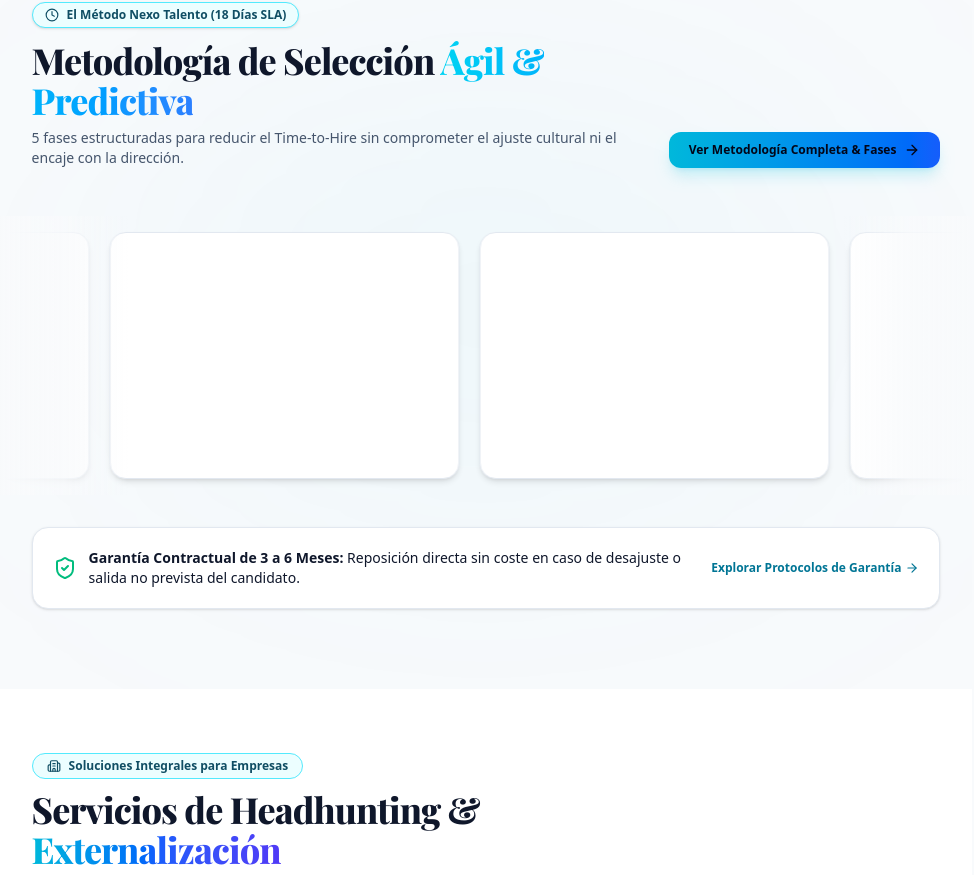
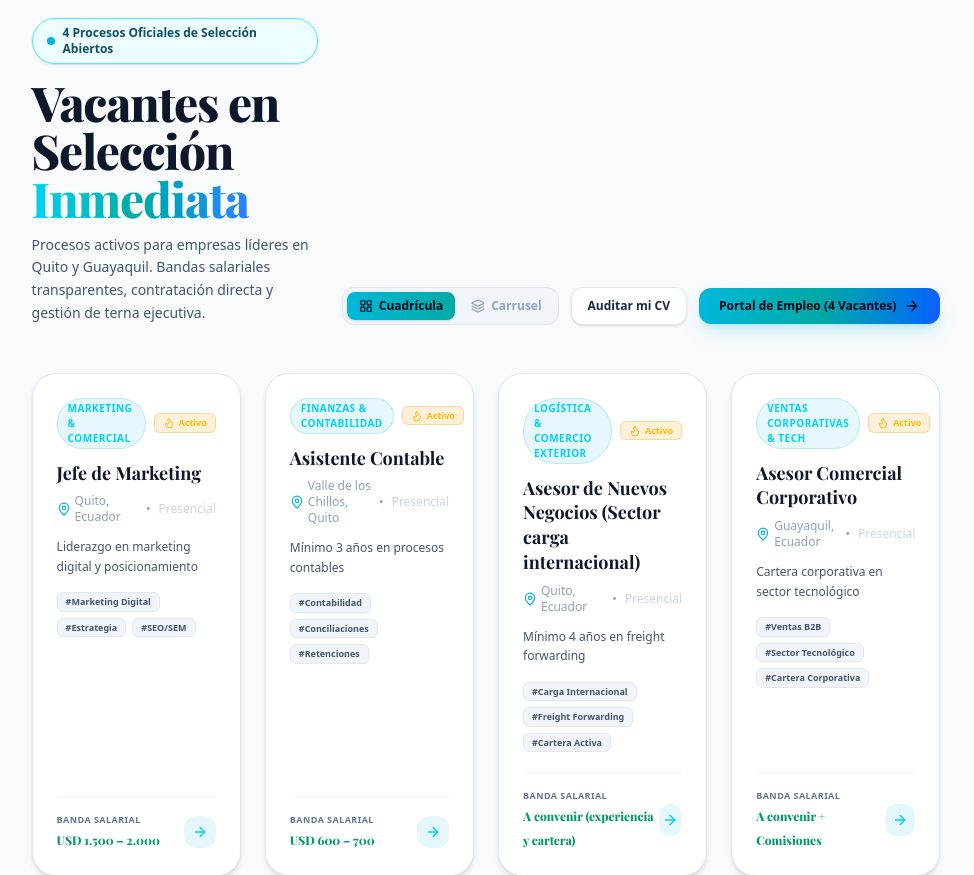
Before and after one commit to pavelo88/nexotalento, a React (Vite) app: page / in a window 1280 px wide. Shown: the part 1848-2723 px from the top of the page, without its empty margins (154-1128 px from the left). Built offline with nearby package versions, Linux system fonts and the light colour scheme.

Commit message:
feat(home-ui): mostrar vacantes activas en cuadricula directa tras bragbar y enriquecer tarjetas

```diff
--- a/src/components/FeaturedVacanciesSummary.tsx
+++ b/src/components/FeaturedVacanciesSummary.tsx
@@ -1,4 +1,4 @@
-import React from 'react';
+import React, { useState } from 'react';
 import { useTheme } from '../context/ThemeContext';
 import { PageRoute } from '../types';
 import {
@@ -10,9 +10,10 @@ import {
   Building2,
   CheckCircle2,
   Sparkles,
-  Send
+  TrendingUp,
+  LayoutGrid,
+  Layers
 } from 'lucide-react';
-import { COMPANY_CONFIG } from '../config/company';
 
 interface FeaturedVacanciesSummaryProps {
   onNavigate: (path: PageRoute) => void;
@@ -24,90 +25,131 @@ export const FeaturedVacanciesSummary: React.FC<FeaturedVacanciesSummaryProps> =
   onOpenCVAnalyzer
 }) => {
   const { theme } = useTheme();
+  const [activeTab, setActiveTab] = useState<'grid' | 'carousel'>('grid');
 
   const vacancies = [
     {
       id: 'job-jefe-marketing',
       title: 'Jefe de Marketing',
       department: 'Marketing & Comercial',
-      location: 'Quito / Modalidad presencial',
+      location: 'Quito, Ecuador',
       modality: 'Presencial',
       salary: 'USD 1.500 – 2.000',
-      tags: ['Marketing Digital', 'Estrategia', 'SEO/SEM', 'Quito'],
+      experience: 'Liderazgo en marketing digital y posicionamiento',
+      tags: ['Marketing Digital', 'Estrategia', 'SEO/SEM', 'Leads'],
       hot: true
     },
     {
       id: 'job-asistente-contable',
       title: 'Asistente Contable',
       department: 'Finanzas & Contabilidad',
-      location: 'Quito / Valle de los Chillos – Presencial',
+      location: 'Valle de los Chillos, Quito',
       modality: 'Presencial',
       salary: 'USD 600 – 700',
-      tags: ['Contabilidad', 'Retenciones', 'Impuestos', 'Valle de los Chillos'],
+      experience: 'Mínimo 3 años en procesos contables',
+      tags: ['Contabilidad', 'Conciliaciones', 'Retenciones', 'Impuestos'],
       hot: true
     },
     {
       id: 'job-asesor-nuevos-negocios',
       title: 'Asesor de Nuevos Negocios (Sector carga internacional)',
-      department: 'Logística & Carga Internacional',
-      location: 'Quito / Ecuador',
+      department: 'Logística & Comercio Exterior',
+      location: 'Quito, Ecuador',
       modality: 'Presencial',
       salary: 'A convenir (experiencia y cartera)',
-      tags: ['Carga Internacional', 'Freight Forwarding', 'Cartera Activa', 'Quito'],
+      experience: 'Mínimo 4 años en freight forwarding',
+      tags: ['Carga Internacional', 'Freight Forwarding', 'Cartera Activa', 'B2B'],
       hot: true
     },
     {
       id: 'job-asesor-comercial-corporativo',
       title: 'Asesor Comercial Corporativo',
-      department: 'Ventas & Sector Tecnológico',
-      location: 'Guayaquil, Ecuador / Presencial',
+      department: 'Ventas Corporativas & Tech',
+      location: 'Guayaquil, Ecuador',
       modality: 'Presencial',
       salary: 'A convenir + Comisiones',
-      tags: ['Ventas B2B', 'Sector Tecnológico', 'Cartera Corporativa', 'Guayaquil'],
+      experience: 'Cartera corporativa en sector tecnológico',
+      tags: ['Ventas B2B', 'Sector Tecnológico', 'Cartera Corporativa', 'Comisiones'],
       hot: true
     }
   ];
 
-  // Las 4 vacantes activas duplicadas para animación infinita continua
   const marqueeItems = [...vacancies, ...vacancies];
 
   return (
-    <section id="vacantes-resumen" className="py-16 sm:py-20 relative overflow-hidden">
+    <section id="vacantes-resumen" className="py-16 sm:py-24 relative overflow-hidden">
 
-      {/* Background Glow */}
-      <div className="absolute top-1/2 left-1/2 -translate-x-1/2 -translate-y-1/2 w-[700px] h-[350px] bg-cyan-500/5 rounded-full blur-[140px] pointer-events-none" />
+      {/* Background Subtle Mesh Gradient */}
+      <div className="absolute top-1/2 left-1/2 -translate-x-1/2 -translate-y-1/2 w-[800px] h-[400px] bg-gradient-to-r from-cyan-500/10 via-[#00A9A3]/10 to-blue-600/10 rounded-full blur-[140px] pointer-events-none -z-10" />
 
       <div className="max-w-7xl mx-auto px-4 sm:px-6 lg:px-8 relative z-10 mb-8 sm:mb-12">
 
-        {/* Header con llamada directa al catálogo */}
+        {/* Header con estética SaaS de Alto Impacto (Ontop + Freelancer) */}
         <div className="flex flex-col md:flex-row md:items-end justify-between gap-6">
           <div className="max-w-2xl">
-            <div className={`inline-flex items-center gap-2 px-3 py-1 rounded-full border shadow-sm mb-3 text-xs font-bold ${
+            <div className={`inline-flex items-center gap-2 px-3.5 py-1.5 rounded-full border shadow-sm mb-3.5 text-xs font-bold ${
               theme === 'dark'
                 ? 'bg-cyan-950/40 border-cyan-500/30 text-cyan-300'
                 : 'bg-cyan-50 border-cyan-300 text-cyan-900'
             }`}>
-              <Briefcase className="w-3.5 h-3.5 text-cyan-400" />
-              <span>Oportunidades de Empleo en Ecuador</span>
+              <span className="relative flex h-2 w-2">
+                <span className="animate-ping absolute inline-flex h-full w-full rounded-full bg-cyan-400 opacity-75" />
+                <span className="relative inline-flex rounded-full h-2 w-2 bg-cyan-500" />
+              </span>
+              <span>4 Procesos Oficiales de Selección Abiertos</span>
             </div>
 
-            <h2 className="text-2xl sm:text-4xl font-extrabold tracking-tight font-heading">
-              Procesos Activos de <span className="text-transparent bg-clip-text bg-gradient-to-r from-cyan-400 to-blue-500">Selección</span>
+            <h2 className="text-2xl sm:text-4xl lg:text-5xl font-extrabold tracking-tight font-heading">
+              Vacantes en Selección{' '}
+              <span className="text-transparent bg-clip-text bg-gradient-to-r from-cyan-400 via-[#00A9A3] to-blue-500">
+                Inmediata
+              </span>
             </h2>
 
-            <p className={`mt-2 text-xs sm:text-sm ${
+            <p className={`mt-3 text-xs sm:text-sm leading-relaxed ${
               theme === 'dark' ? 'text-slate-300' : 'text-slate-600'
             }`}>
-              Posiciones abiertas en Quito y Guayaquil con contratación inmediata, bandas salariales transparentes y gestión confidencial.
+              Procesos activos para empresas líderes en Quito y Guayaquil. Bandas salariales transparentes, contratación directa y gestión de terna ejecutiva.
             </p>
           </div>
 
-          <div className="flex flex-wrap items-center gap-2.5 shrink-0">
+          {/* Selector de visualización y llamada a la acción */}
+          <div className="flex flex-wrap items-center gap-3 shrink-0">
+            {/* View Switcher Toggle */}
+            <div className={`p-1 rounded-xl border flex items-center gap-1 ${
+              theme === 'dark' ? 'bg-slate-900/90 border-slate-800' : 'bg-slate-100 border-slate-200'
+            }`}>
+              <button
+                type="button"
+                onClick={() => setActiveTab('grid')}
+                className={`px-3 py-1.5 rounded-lg text-xs font-bold transition-all flex items-center gap-1.5 ${
+                  activeTab === 'grid'
+                    ? 'bg-gradient-to-r from-cyan-500 to-[#00A9A3] text-slate-950 shadow-sm'
+                    : 'text-slate-400 hover:text-slate-200'
+                }`}
+              >
+                <LayoutGrid className="w-3.5 h-3.5" />
+                <span>Cuadrícula</span>
+              </button>
+              <button
+                type="button"
+                onClick={() => setActiveTab('carousel')}
+                className={`px-3 py-1.5 rounded-lg text-xs font-bold transition-all flex items-center gap-1.5 ${
+                  activeTab === 'carousel'
+                    ? 'bg-gradient-to-r from-cyan-500 to-[#00A9A3] text-slate-950 shadow-sm'
+                    : 'text-slate-400 hover:text-slate-200'
+                }`}
+              >
+                <Layers className="w-3.5 h-3.5" />
+                <span>Carrusel</span>
+              </button>
+            </div>
+
             {onOpenCVAnalyzer && (
               <button
                 type="button"
                 onClick={onOpenCVAnalyzer}
-                className={`px-4 py-2.5 rounded-xl border text-xs font-bold transition-all ${
+                className={`px-4 py-2.5 rounded-xl border text-xs font-bold transition-all active:scale-95 cursor-pointer ${
                   theme === 'dark'
                     ? 'bg-slate-900 hover:bg-slate-800 text-slate-200 border-slate-700'
                     : 'bg-white hover:bg-slate-50 text-slate-800 border-slate-200 shadow-sm'
@@ -120,9 +162,9 @@ export const FeaturedVacanciesSummary: React.FC<FeaturedVacanciesSummaryProps> =
             <button
               type="button"
               onClick={() => onNavigate('/vacantes')}
-              className="px-5 py-2.5 rounded-xl bg-gradient-to-r from-cyan-500 to-blue-600 hover:from-cyan-400 hover:to-blue-500 text-slate-950 font-extrabold text-xs transition-all shadow-lg shadow-cyan-500/20 flex items-center gap-2 hover:scale-105 cursor-pointer active:scale-95"
+              className="px-5 py-2.5 rounded-xl bg-gradient-to-r from-cyan-500 via-[#00A9A3] to-blue-600 hover:opacity-95 text-slate-950 font-extrabold text-xs transition-all shadow-lg shadow-cyan-500/20 flex items-center gap-2 hover:scale-105 cursor-pointer active:scale-95"
             >
-              <span>Ver Catálogo Completo (4 Procesos Activos)</span>
+              <span>Portal de Empleo (4 Vacantes)</span>
               <ArrowRight className="w-4 h-4" />
             </button>
           </div>
@@ -130,7 +172,106 @@ export const FeaturedVacanciesSummary: React.FC<FeaturedVacanciesSummaryProps> =
 
       </div>
 
-      {/* ================= CARRUSEL INFINITO DE VACANTES ================= */}
+      {/* ================= 1. VISTA EN CUADRÍCULA ESTÁTICA (ONTOP + FREELANCER STYLE) ================= */}
+      {activeTab === 'grid' && (
+        <div className="max-w-7xl mx-auto px-4 sm:px-6 lg:px-8">
+          <div className="grid grid-cols-1 md:grid-cols-2 lg:grid-cols-4 gap-6">
+            {vacancies.map((job) => (
+              <div
+                key={job.id}
+                onClick={() => onNavigate('/vacantes')}
+                className={`group relative rounded-3xl p-6 border transition-all duration-300 hover:-translate-y-1 hover:shadow-2xl flex flex-col justify-between cursor-pointer ${
+                  theme === 'dark'
+                    ? 'bg-slate-900/80 hover:bg-slate-900 border-slate-800 hover:border-cyan-500/60 shadow-xl shadow-black/40'
+                    : 'bg-white hover:bg-cyan-50/20 border-slate-200 hover:border-cyan-500/60 shadow-md hover:shadow-xl'
+                }`}
+              >
+                {/* Glow bar superior ontop style */}
+                <div className="absolute inset-x-0 top-0 h-1.5 rounded-t-3xl bg-gradient-to-r from-cyan-500 via-[#00A9A3] to-blue-500 opacity-0 group-hover:opacity-100 transition-opacity duration-300" />
+
+                <div>
+                  {/* Top Tags */}
+                  <div className="flex items-center justify-between gap-2 mb-3">
+                    <span className="text-[10px] font-extrabold uppercase tracking-wider px-2.5 py-0.5 rounded-full bg-cyan-500/10 text-cyan-400 border border-cyan-500/20">
+                      {job.department}
+                    </span>
+                    <span className="inline-flex items-center gap-1 text-[9px] font-extrabold px-2 py-0.5 rounded-md bg-amber-500/15 text-amber-400 border border-amber-500/30">
+                      <Flame className="w-3 h-3 text-amber-400" />
+                      Activo
+                    </span>
+                  </div>
+
+                  {/* Title */}
+                  <h3 className={`text-lg font-bold font-heading leading-snug mb-2 transition-colors ${
+                    theme === 'dark'
+                      ? 'text-white group-hover:text-cyan-400'
+                      : 'text-slate-900 group-hover:text-cyan-600'
+                  }`}>
+                    {job.title}
+                  </h3>
+
+                  {/* Location & Modality */}
+                  <div className="flex items-center gap-2 text-xs text-slate-400 mb-3">
+                    <span className="flex items-center gap-1">
+                      <MapPin className="w-3.5 h-3.5 text-cyan-500 shrink-0" />
+                      {job.location}
+                    </span>
+                    <span>•</span>
+                    <span className="font-medium text-slate-300">{job.modality}</span>
+                  </div>
+
+                  {/* Requirement mini brief */}
+                  <p className={`text-xs leading-relaxed mb-4 line-clamp-2 ${
+                    theme === 'dark' ? 'text-slate-400' : 'text-slate-600'
+                  }`}>
+                    {job.experience}
+                  </p>
+
+                  {/* Tags */}
+                  <div className="flex flex-wrap gap-1.5 mb-5">
+                    {job.tags.slice(0, 3).map((tag, tIdx) => (
+                      <span
+                        key={tIdx}
+                        className={`text-[9px] font-semibold px-2 py-0.5 rounded-md border ${
+                          theme === 'dark'
+                            ? 'text-slate-400 bg-slate-800/60 border-slate-700/50'
+                            : 'text-slate-600 bg-slate-100 border-slate-200'
+                        }`}
+                      >
+                        #{tag}
+                      </span>
+                    ))}
+                  </div>
+                </div>
+
+                {/* Bottom Strip: Salary & Apply Action */}
+                <div className={`pt-4 border-t flex items-center justify-between ${
+                  theme === 'dark' ? 'border-slate-800' : 'border-slate-100'
+                }`}>
+                  <div>
+                    <span className="text-[9px] uppercase tracking-wider text-slate-500 font-bold block">
+                      Banda Salarial
+                    </span>
+                    <span className={`text-xs font-extrabold font-heading ${
+                      theme === 'dark' ? 'text-emerald-400' : 'text-emerald-600'
+                    }`}>
+                      {job.salary}
+                    </span>
+                  </div>
+
+                  <div className="w-8 h-8 rounded-xl bg-cyan-500/10 text-cyan-400 flex items-center justify-center group-hover:bg-cyan-500 group-hover:text-slate-950 transition-all duration-200">
+                    <ArrowRight className="w-4 h-4" />
+                  </div>
+                </div>
+
+              </div>
+            ))}
+          </div>
+        </div>
+      )}
+
+      {/* ================= 2. VISTA EN CARRUSEL INFINITO ALTERNATIVO ================= */}
+      {activeTab === 'carousel' && (
         <div className="relative w-full overflow-hidden py-4">
 
           {/* Fades laterales para efecto boutique sin cortes bruscos */}
@@ -145,10 +286,7 @@ export const FeaturedVacanciesSummary: React.FC<FeaturedVacanciesSummaryProps> =
               : 'bg-gradient-to-l from-slate-50 via-slate-50/80 to-transparent'
           }`} />
 
-        {/* Tira animada que se desplaza continuamente y se pausa al hover o al mantener presionado en móvil */}
-        <div
-          className="animate-infinite-carousel flex items-stretch gap-5 px-4 carousel-duration-45s"
-        >
+          <div className="animate-infinite-carousel flex items-stretch gap-5 px-4 carousel-duration-45s">
             {marqueeItems.map((job, idx) => (
               <div
                 key={`${job.id}-${idx}`}
@@ -160,27 +298,16 @@ export const FeaturedVacanciesSummary: React.FC<FeaturedVacanciesSummaryProps> =
                 }`}
               >
                 <div>
-                {/* Badges de departamento y modalidad */}
                   <div className="flex items-center justify-between gap-2 mb-3">
                     <span className="text-[10px] font-extrabold uppercase tracking-wider px-2.5 py-0.5 rounded-full bg-cyan-500/10 text-cyan-400 border border-cyan-500/20">
                       {job.department}
                     </span>
-                  <div className="flex items-center gap-1.5">
-                    {job.hot && (
                     <span className="inline-flex items-center gap-1 text-[9px] font-extrabold px-2 py-0.5 rounded-md bg-amber-500/15 text-amber-400 border border-amber-500/30">
                       <Flame className="w-3 h-3 text-amber-400" />
                       Urgente
                     </span>
-                    )}
-                    <span className={`text-[10px] font-medium px-2 py-0.5 rounded ${
-                      theme === 'dark' ? 'text-slate-400 bg-slate-800/80' : 'text-slate-600 bg-slate-100'
-                    }`}>
-                      {job.modality}
-                    </span>
-                  </div>
                   </div>
 
-                {/* Título del puesto */}
                   <h3 className={`text-base font-bold font-heading leading-snug transition-colors line-clamp-2 ${
                     theme === 'dark'
                       ? 'text-white group-hover:text-cyan-400'
@@ -189,7 +316,6 @@ export const FeaturedVacanciesSummary: React.FC<FeaturedVacanciesSummaryProps> =
                     {job.title}
                   </h3>
 
-                {/* Ubicación */}
                   <p className={`text-xs flex items-center gap-1 mt-2 ${
                     theme === 'dark' ? 'text-slate-400' : 'text-slate-600'
                   }`}>
@@ -197,7 +323,6 @@ export const FeaturedVacanciesSummary: React.FC<FeaturedVacanciesSummaryProps> =
                     <span>{job.location}</span>
                   </p>
 
-                {/* Tags */}
                   <div className="flex flex-wrap gap-1.5 mt-3">
                     {job.tags.map((tag, tIdx) => (
                       <span
@@ -214,7 +339,6 @@ export const FeaturedVacanciesSummary: React.FC<FeaturedVacanciesSummaryProps> =
                   </div>
                 </div>
 
-              {/* Banda salarial y botón de explorar */}
                 <div className={`mt-4 pt-3 border-t flex items-center justify-between ${
                   theme === 'dark' ? 'border-slate-800' : 'border-slate-100'
                 }`}>
@@ -236,8 +360,8 @@ export const FeaturedVacanciesSummary: React.FC<FeaturedVacanciesSummaryProps> =
               </div>
             ))}
           </div>
-
         </div>
+      )}
 
     </section>
   );
--- a/src/pages/HomePage.tsx
+++ b/src/pages/HomePage.tsx
@@ -89,52 +89,29 @@ export const HomePage: React.FC<HomePageProps> = ({
       {/* 2. Brag Bar (Eagerly loaded for immediate credibility) */}
       <BragBar />
 
+      {/* 3. Vacantes en Selección Inmediata (4 Procesos Activos en Cuadrícula Directa) */}
+      <FeaturedVacanciesSummary
+        onNavigate={onNavigate}
+        onOpenCVAnalyzer={onOpenCVAnalyzer}
+      />
+
       {/* Lazy-loaded sections with zero initial bundle footprint */}
       <Suspense fallback={<div className="h-32 flex items-center justify-center"><div className="w-6 h-6 border-2 border-cyan-500 border-t-transparent rounded-full animate-spin"></div></div>}>
 
-        {/* 5. Methodology Executive Summary (Terna en 18 días y garantía 3 a 6 meses) */}
+        {/* 4. Methodology Executive Summary (Terna en 18 días y garantía 3 a 6 meses) */}
         <MethodologySection onNavigateToProcess={() => onNavigate('/proceso')} />
 
-        {/* 3. Executive Interactive Requirement Wizard (Buscar Personal)
-        <div id="solicitar-talento" className="py-6 scroll-mt-24">
-          <B2BRequirementWizard onOpenContact={() => onNavigate('/contacto')} />
-        </div>*/}
-
-        {/* 4. Services Section (Headhunting directivo y tecnológico) */}
+        {/* Services Section (Headhunting directivo y tecnológico) */}
         <ServicesSection
           onOpenAIAgent={onOpenAIAgent}
           onOpenJobSpecGenerator={onOpenJobSpecGenerator}
           onViewAllServices={() => onNavigate('/servicios')}
         />
 
-        {/* 4.1 Áreas de Especialización - 7 Sectores Productivos Clave */}
+        {/* Áreas de Especialización - 7 Sectores Productivos Clave */}
         <SpecializationSectorsSection onNavigate={onNavigate} />
 
-        {/*
-         * =====================================================================
-         * SECCIONES RETIRADAS DE LA HOME PARA EVITAR EXTENSIÓN Y FATIGA (PRESERVADAS COMENTADAS):
-         *
-         * 1. Suite de Agentes IA (Retirada según solicitud del cliente):
-         * <AIAgentsTeaser onNavigate={onNavigate} onOpenAIAgent={onOpenAIAgent} />
-         *
-         * 2. Blog Teaser (Accesible directamente en su página dedicada /blog):
-         * <BlogTeaserSection onNavigate={onNavigate} onOpenAIAgent={onOpenAIAgent} />
-         *
-         * 3. Reporte Editorial LatAm:
-         * <LatamEliteTalentSection onNavigate={onNavigate} onOpenContact={() => onNavigate('/contacto')} />
-         * =====================================================================
-         */}
-
-        {/* 6. Comparativa Salarial España vs Remoto LATAM (Sección compacta y visual) */}
-        {/* <SalaryComparisonSection onOpenContact={() => onNavigate('/contacto')} /> */}
-
-        {/* 7. Carrusel Infinito de Vacantes Directivas & Tech en Selección Activa */}
-        <FeaturedVacanciesSummary
-          onNavigate={onNavigate}
-          onOpenCVAnalyzer={onOpenCVAnalyzer}
-        />
-
-        {/* 8. Success Stories & Audited Testimonials */}
+        {/* Success Stories & Audited Testimonials */}
         <SuccessStories onNavigateToTestimonials={() => onNavigate('/testimonios')} />
 
         {/* 9. FAQ Section */}
```
Lines whose indentation alone changed are shown as unchanged.
